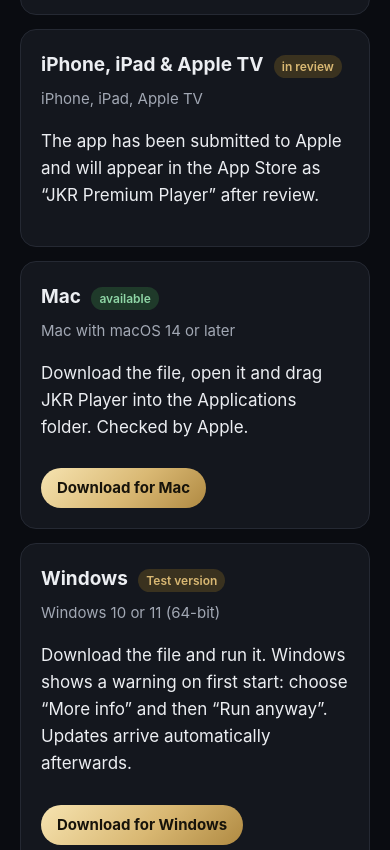
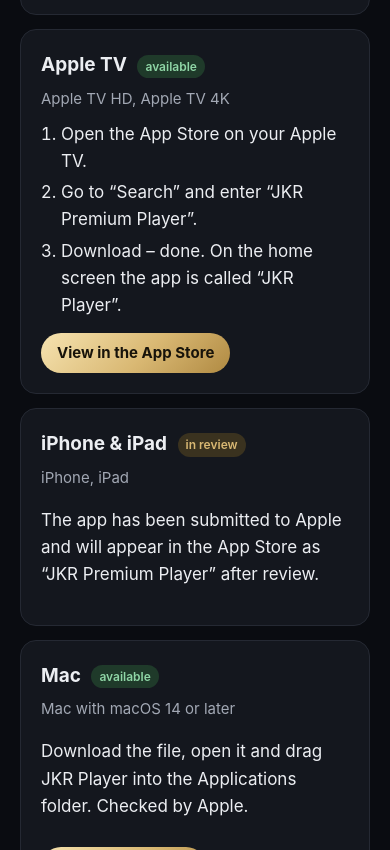
Before and after one commit to jkr-player/jkr-player.github.io, a plain HTML site: page index.html in a window 390 px wide. Shown: the part 7038-7888 px from the top of the page. Drawn offline with Linux system fonts and the light colour scheme.

Commit message:
Apple TV verfügbar: eigene Karte mit App-Store-Link, iPhone/iPad weiter in Prüfung
Co-Authored-By: Claude Opus 5.5 <noreply@anthropic.com>

```diff
--- a/index.html
+++ b/index.html
@@ -300,7 +300,17 @@
         <p data-k="samsungText"></p>
       </div>
       <div class="card">
-        <h3>iPhone, iPad &amp; Apple TV <span class="badge soon" data-k="review"></span></h3>
+        <h3>Apple TV <span class="badge ok" data-k="available"></span></h3>
+        <p class="who" data-k="atvWho"></p>
+        <ol>
+          <li data-k="atv1"></li>
+          <li data-k="atv2"></li>
+          <li data-k="atv3"></li>
+        </ol>
+        <a class="btn small" href="https://apps.apple.com/app/id6829920036" target="_blank" rel="noopener" data-k="atvBtn"></a>
+      </div>
+      <div class="card">
+        <h3>iPhone &amp; iPad <span class="badge soon" data-k="review"></span></h3>
         <p class="who" data-k="appleWho"></p>
         <p data-k="appleText"></p>
       </div>
@@ -398,8 +408,13 @@ const T = {
     lgText: "Die App ist bei LG eingereicht und erscheint nach der Prüfung im LG Content Store unter „JKR Premium Player“.",
     samsungWho: "Alle Samsung-Fernseher mit HDMI-Anschluss",
     samsungText: "Samsung lässt Player-Apps nicht in seinen Store. Mit einem Fire TV Stick am HDMI-Anschluss läuft JKR Premium Player auch auf deinem Samsung-Fernseher – siehe Amazon Fire TV oben.",
-    appleWho: "iPhone, iPad, Apple TV",
+    appleWho: "iPhone, iPad",
     appleText: "Die App ist bei Apple eingereicht und erscheint nach der Prüfung im App Store unter „JKR Premium Player“.",
+    atvWho: "Apple TV HD, Apple TV 4K",
+    atv1: "Auf dem Apple TV den App Store öffnen.",
+    atv2: "Auf „Suchen“ gehen und „JKR Premium Player“ eingeben.",
+    atv3: "Laden – fertig. Auf dem Startbildschirm heißt die App „JKR Player“.",
+    atvBtn: "Im App Store ansehen",
     macWho: "Mac mit macOS 14 oder neuer",
     macText: "Datei laden, öffnen und JKR Player in den Ordner „Programme“ ziehen. Von Apple geprüft.",
     macBtn: "Für Mac herunterladen",
@@ -451,8 +466,13 @@ const T = {
     lgText: "The app has been submitted to LG and will appear in the LG Content Store as “JKR Premium Player” after review.",
     samsungWho: "All Samsung TVs with an HDMI port",
     samsungText: "Samsung does not allow player apps in its store. With a Fire TV Stick in the HDMI port, JKR Premium Player runs on your Samsung TV too – see Amazon Fire TV above.",
-    appleWho: "iPhone, iPad, Apple TV",
+    appleWho: "iPhone, iPad",
     appleText: "The app has been submitted to Apple and will appear in the App Store as “JKR Premium Player” after review.",
+    atvWho: "Apple TV HD, Apple TV 4K",
+    atv1: "Open the App Store on your Apple TV.",
+    atv2: "Go to “Search” and enter “JKR Premium Player”.",
+    atv3: "Download – done. On the home screen the app is called “JKR Player”.",
+    atvBtn: "View in the App Store",
     macWho: "Mac with macOS 14 or later",
     macText: "Download the file, open it and drag JKR Player into the Applications folder. Checked by Apple.",
     macBtn: "Download for Mac",
@@ -504,8 +524,13 @@ const T = {
     lgText: "Uygulama LG'ye gönderildi ve incelemeden sonra LG Content Store'da “JKR Premium Player” adıyla yer alacak.",
     samsungWho: "HDMI girişi olan tüm Samsung televizyonlar",
     samsungText: "Samsung, oynatıcı uygulamalarını mağazasına almıyor. HDMI girişine takılan bir Fire TV Stick ile JKR Premium Player Samsung televizyonunda da çalışır – yukarıdaki Amazon Fire TV bölümüne bak.",
-    appleWho: "iPhone, iPad, Apple TV",
+    appleWho: "iPhone, iPad",
     appleText: "Uygulama Apple'a gönderildi ve incelemeden sonra App Store'da “JKR Premium Player” adıyla yer alacak.",
+    atvWho: "Apple TV HD, Apple TV 4K",
+    atv1: "Apple TV'de App Store'u aç.",
+    atv2: "“Ara” bölümüne git ve “JKR Premium Player” yaz.",
+    atv3: "İndir – hazır. Ana ekranda uygulamanın adı “JKR Player”.",
+    atvBtn: "App Store'da görüntüle",
     macWho: "macOS 14 veya üzeri Mac",
     macText: "Dosyayı indir, aç ve JKR Player'ı “Uygulamalar” klasörüne sürükle. Apple tarafından kontrol edildi.",
     macBtn: "Mac için indir",
```
